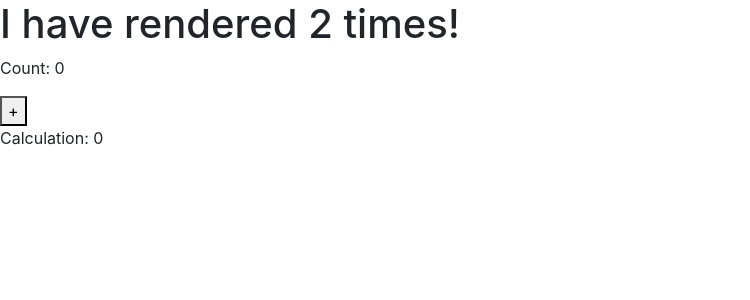
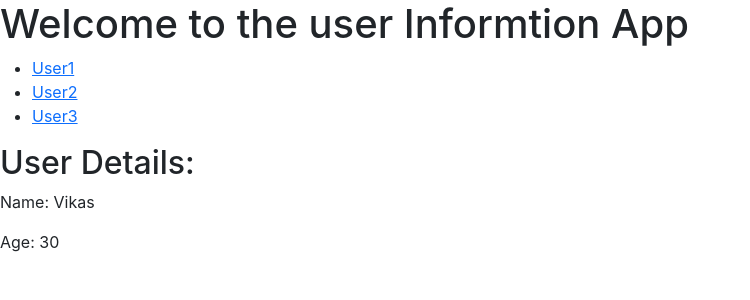
Before and after one commit to Vikas8920/Class-4pm-React, a React (Create React App) app: page /user/1 in a window 1280 px wide. Shown: the top 300 px of the page, without its empty margins (0-750 px from the left). Built offline with nearby package versions, Linux system fonts and the light colour scheme.

Commit message:
22-02-2025

```diff
--- a/src/App.js
+++ b/src/App.js
@@ -1,12 +1,29 @@
 import React from 'react'
-import Timer from './Component/Timer'
-import Counter from './Component/Counter'
+// import Timer from './Component/Timer'
+// import Counter from './Component/Counter'
+// import DisplayData from './Component/DisplayData'
+import { BrowserRouter, Link, Route, Routes } from 'react-router-dom'
+import UserDetail from './Component/UserDetail'
 
 const App = () => {
   return (
     <>
-      <Timer/>
-      <Counter/>
+      {/* <Timer/> */}
+      {/* <Counter/> */}
+      {/* <DisplayData/> */}
+
+      <BrowserRouter>
+        <h1>Welcome to the user Informtion App</h1>
+        <ul>
+          <li><Link to='/user/1'>User1</Link></li>
+          <li><Link to='/user/2'>User2</Link></li>
+          <li><Link to='/user/3'>User3</Link></li>
+        </ul>
+
+        <Routes>
+          <Route path='/user/:userId' element={<UserDetail/>}/>
+        </Routes>
+      </BrowserRouter>
     </>
   )
 }
--- /dev/null
+++ b/src/Component/UserDetail.js
@@ -0,0 +1,28 @@
+import React from 'react'
+import { useParams } from 'react-router-dom'
+
+const UserDetail = () => {
+    const {userId} = useParams()
+
+    const userData = {
+        1: {name: 'Vikas', age: '30'},
+        2: {name: 'Rishabh', age: '20'},
+        3: {name: 'Vishal', age: '25'}
+    }
+
+    const user = userData[userId]
+    if(!user){
+        return(
+            <p>User not found</p>
+        )
+    }
+  return (
+    <>
+      <h2>User Details:</h2>
+      <p>Name: {user.name}</p>
+      <p>Age: {user.age}</p>
+    </>
+  )
+}
+
+export default UserDetail
```
Also changed, not shown: src/Component/DisplayData.js (+8 -1 lines).
